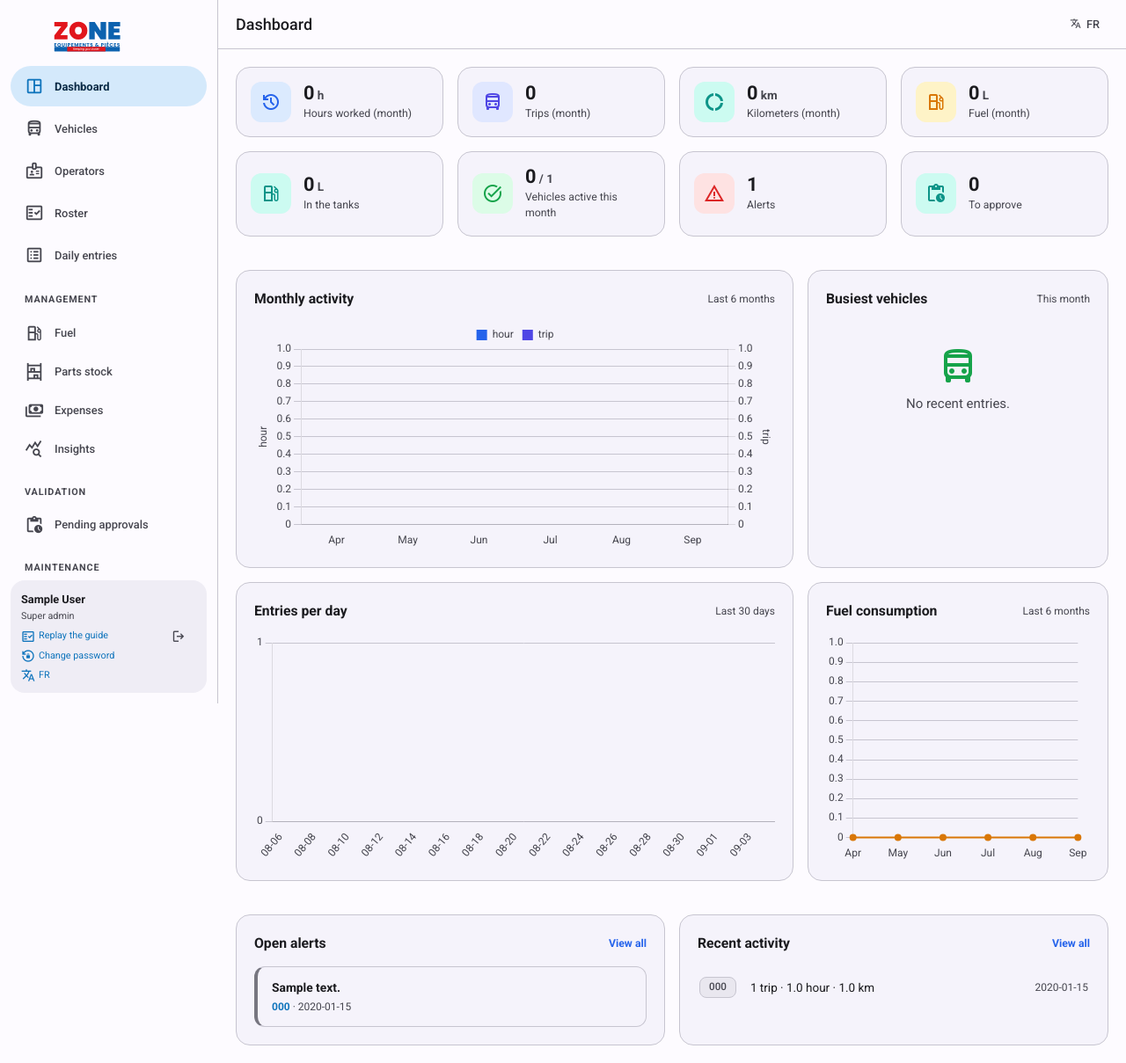
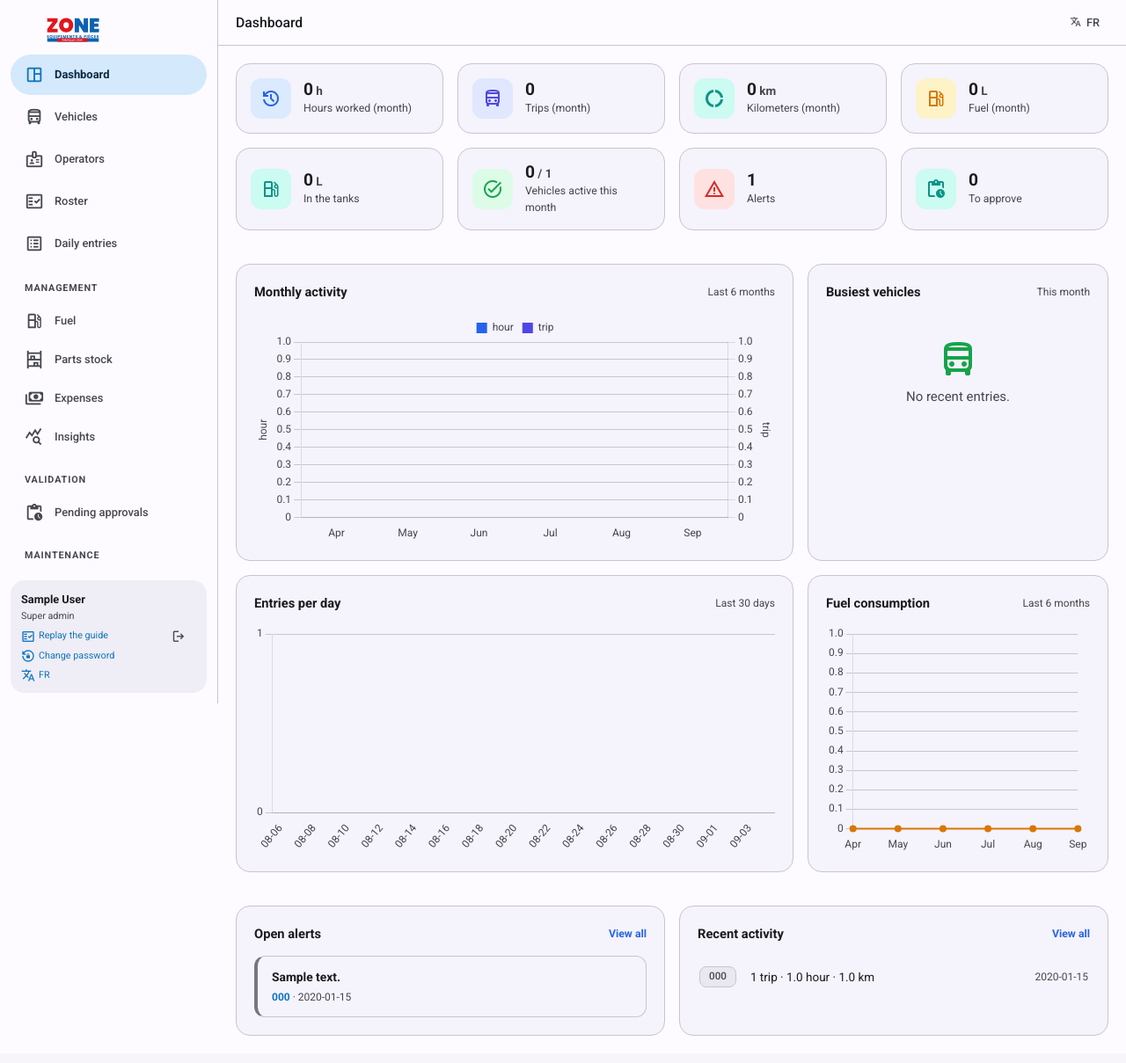
Before and after one commit to DialloOumar/zone_web, a Flask app: page / in a window 1280 px wide. Shown: the whole page at 88% size. After the commit the page ends 1178 px from the top, so only its background shows below. Run offline with Flask 3, Linux system fonts and the light colour scheme; a user stored in the database is signed in; tables that the repository leaves empty hold one stand-in row (values such as "Sample post"); some libraries are stand-ins or nearby versions.

Commit message:
Bring the headings, the logo and the tabs down to the new scale
Body text came down by its root size, which left everything set when the rest
was larger standing out of proportion. Headings and the big figures lose about
a tenth each, so the steps between them keep their ratios, and the figures a
page is read for stay the largest thing on it. The top bar loses 4px with the
title, since holding the height would only have added空 space. The sidebar logo
goes 150px to 118px.

Tabs were 40px against 30px buttons: 33px now, and the row beneath them drops
the -6px margin that had been pulling it back up.

Two things found on the way. Three rules further down the same block were
quietly overriding the new sizes, so card headings, the welcome banner and the
dashboard figures would not have moved at all. And the page title was set
larger on a phone than on a desktop -- a leftover from when the desktop one was
larger still.

Co-Authored-By: Claude Opus 5 <noreply@anthropic.com>

```diff
--- a/static/css/style.css
+++ b/static/css/style.css
@@ -254,13 +254,13 @@ a:hover { text-decoration: underline; }
     height: 100vh;
 }
 .sidebar-logo {
-    padding: 12px 12px 16px;
+    padding: 8px 12px 14px;
     display: flex;
 }
 .sidebar-logo-link { display: block; }
 .sidebar-logo-img {
     display: block;
-    width: 150px;
+    width: 118px;
     max-width: 100%;
     /* Reserve the box before the SVG loads so the nav never jumps. */
     aspect-ratio: 637 / 150;
@@ -655,13 +655,13 @@ a:hover { text-decoration: underline; }
 /* ── Tabs ── Links, not script: the chosen one is in the address, so it
    survives the reload that pressing Filtrer causes. */
 .tabs {
-    display: flex; gap: 4px; margin: 4px 0 16px;
+    display: flex; gap: 2px; margin: 0 0 10px;
     border-bottom: 1px solid var(--md-outline-variant);
 }
 .tab {
-    display: inline-flex; align-items: center; gap: 8px;
-    padding: 10px 16px; text-decoration: none;
-    font-size: 0.9rem; color: var(--md-on-surface-variant);
+    display: inline-flex; align-items: center; gap: 6px;
+    padding: 7px 12px; text-decoration: none;
+    font-size: 0.84rem; color: var(--md-on-surface-variant);
     border-bottom: 2px solid transparent; margin-bottom: -1px;
     white-space: nowrap;
 }
@@ -672,8 +672,8 @@ a:hover { text-decoration: underline; }
 }
 /* The count is what tells you the other tab is worth opening. */
 .tab__count {
-    font-size: 0.72rem; font-weight: 600; line-height: 1.5;
-    padding: 0 7px; border-radius: 999px;
+    font-size: 0.7rem; font-weight: 600; line-height: 1.5;
+    padding: 0 6px; border-radius: 999px;
     background: var(--md-surface-container-high); color: var(--md-on-surface-variant);
 }
 .tab--on .tab__count { background: var(--md-secondary-container); color: var(--md-on-secondary-container); }
@@ -681,8 +681,8 @@ a:hover { text-decoration: underline; }
 /* The row under the tabs: what belongs to the open tab and nothing else --
    its filters on the left, its report on the right. */
 .tab-bar {
-    display: flex; align-items: center; gap: 12px;
-    flex-wrap: wrap; margin: -6px 0 14px;
+    display: flex; align-items: center; gap: 8px;
+    flex-wrap: wrap; margin: 0 0 10px;
 }
 .tab-bar__filters { margin: 0; flex: 1 1 auto; }
 .tab-bar__actions {
@@ -692,7 +692,7 @@ a:hover { text-decoration: underline; }
 
 @media (max-width: 720px) {
     .tabs { overflow-x: auto; }
-    .tab { padding: 10px 12px; font-size: 0.85rem; }
+    .tab { padding: 7px 10px; }
     .tab-bar__actions { margin-left: 0; width: 100%; justify-content: flex-end; }
 }
 
@@ -1766,8 +1766,26 @@ a.stat-card { text-decoration: none; color: inherit; }
 .fab:hover { box-shadow: var(--elev-2); }
 .fab .material-symbols-outlined { font-size: 17px; }
 
-.topbar { height: 56px; padding: 0 20px; }
-.page-title { font-size: 1.2rem; }
+/* ── Display type ──
+   The body text already came down by its root size; these are the headings and
+   the big figures, which were set when the rest was larger and now stood out
+   of proportion. Cut by roughly a tenth each, so the steps between them keep
+   the same ratios. Grouped here with the other density settings rather than
+   edited in place, so the scale can be read and retuned in one look. */
+.topbar { height: 52px; padding: 0 20px; }
+.page-title { font-size: 1.05rem; }
+.card-header h2, .modal__header h2, .help-section__head h2 { font-size: 0.98rem; }
+.confirm__title { font-size: 1.05rem; }
+.auth-card__title { font-size: 1.4rem; }
+.welcome-banner h2 { font-size: 1.08rem; }
+.welcome-hero h2 { font-size: 1.15rem; }
+.stat-value { font-size: 1.28rem; }
+/* The figures a page is read for: smaller, still the largest thing on it. */
+.caisse-balance strong { font-size: 1.2rem; }
+.expense-total strong { font-size: 1.05rem; }
+.invoice-total__value, .mv-total__val, .flux-machine__litres b { font-size: 1.32rem; }
+.flux-stock { font-size: 1.8rem; }
+.error-page h1 { font-size: 3.2rem; }
 
 .sidebar-nav a { height: 46px; font-size: 0.86rem; }
 .sidebar-nav a.sidebar-sub { height: 42px; }
@@ -1775,7 +1793,6 @@ a.stat-card { text-decoration: none; color: inherit; }
 .content { padding: 20px; gap: 18px; }
 .card { padding: 20px; }
 .card-header { margin-bottom: 14px; }
-.card-header h2 { font-size: 1.05rem; }
 
 .auth-form .btn { height: 44px; }
 
@@ -1783,10 +1800,8 @@ a.stat-card { text-decoration: none; color: inherit; }
 .data-table td { padding: 11px 14px; }
 
 .welcome-banner { padding: 22px 26px; }
-.welcome-banner h2 { font-size: 1.2rem; }
 .stat-card { padding: 16px; gap: 14px; }
 .stat-icon { width: 46px; height: 46px; font-size: 24px; }
-.stat-value { font-size: 1.45rem; }
 
 .chip { height: 24px; padding: 0 10px; }
 .filter-chip { height: 30px; padding: 0 14px; }
@@ -1805,7 +1820,7 @@ a.stat-card { text-decoration: none; color: inherit; }
     .sidebar.open { transform: translateX(0); }
     .main-content { margin-left: 0; }
     .topbar { padding: 0 12px; }
-    .page-title { font-size: 1.15rem; }
+    .page-title { font-size: 1rem; }
     .topbar .lang-toggle { display: none; }
     .content { padding: 16px; gap: 16px; overflow-x: hidden; }
     .card { padding: 18px; min-width: 0; }
```
